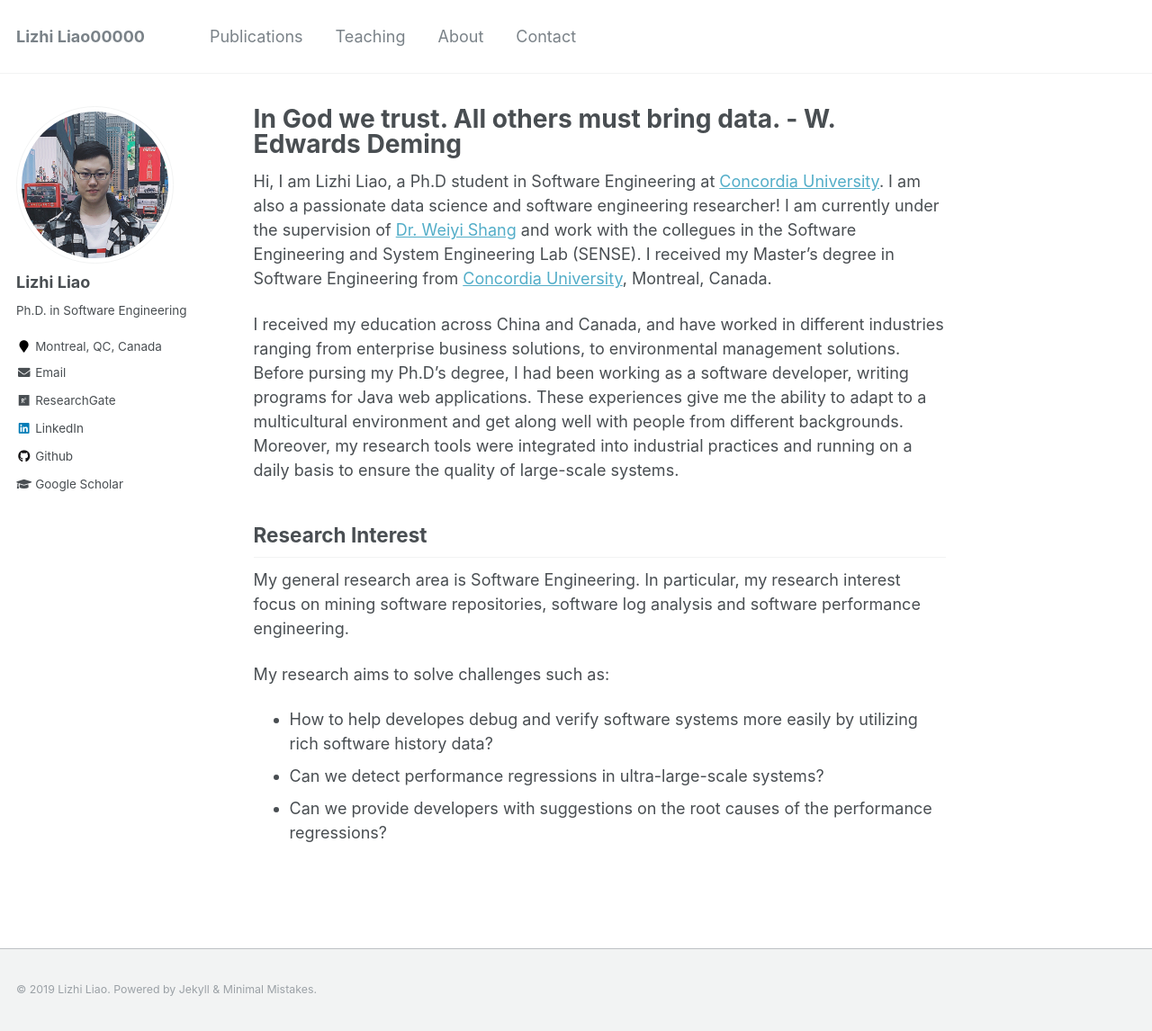
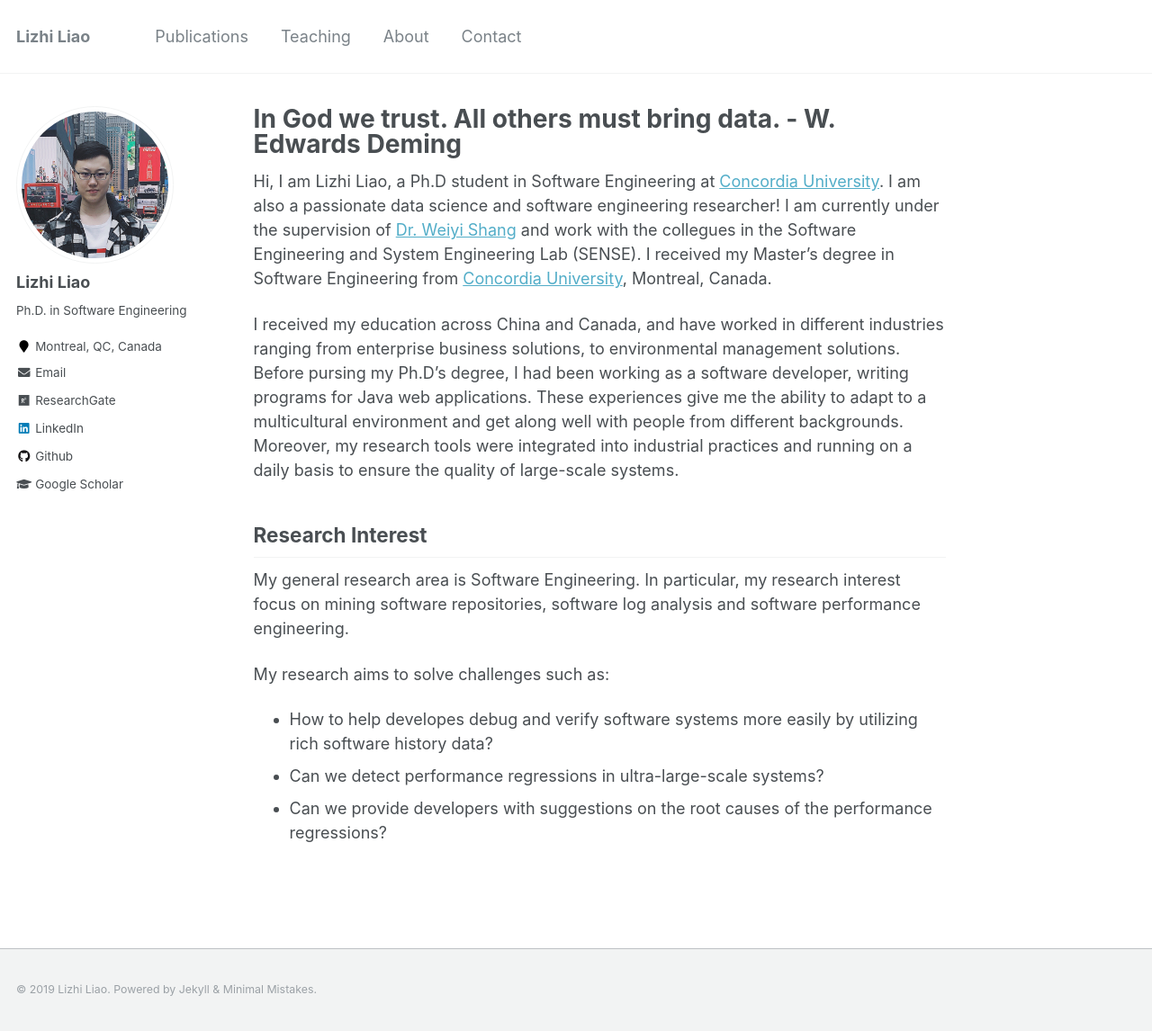
Before and after one commit to Lizhi-Liao/lizhi-liao.github.io, a Jekyll site: the page built from _pages/Intro.md, in a window 1280 px wide and 1146 px high. Shown: the whole window at 90% size. Built offline with Jekyll 4.4.1, drawn with Linux system fonts in a browser that asks for light colours.

Commit message:
Update _config.yml

```diff
--- a/_config.yml
+++ b/_config.yml
@@ -7,7 +7,7 @@
 
 # Site Settings
 locale                   : "en-US"
-title                    : "Lizhi Liao00000"
+title                    : "Lizhi Liao"
 title_separator          : "-"
 name                     : &name "Lizhi Liao"
 description              : &description "Ph.D. in Software Engineering"
```
